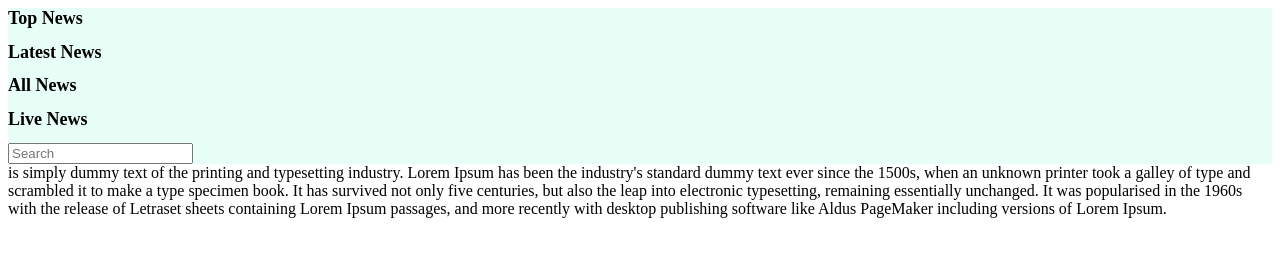
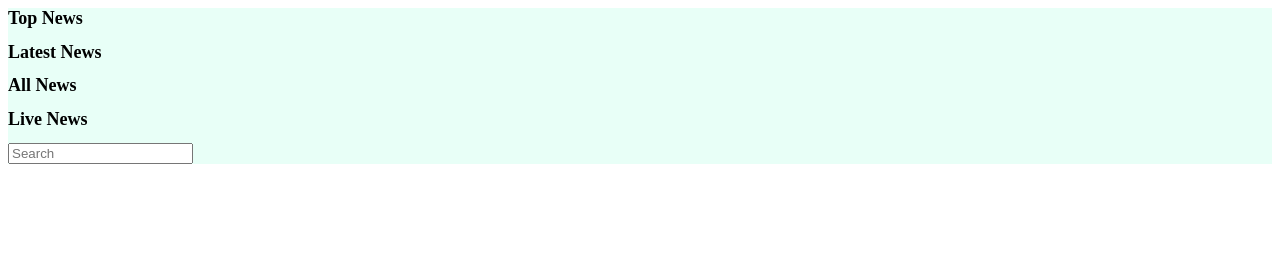
Before and after one commit to Anannyasharma17/coding2, a plain HTML site: page Template-U3C4/index.html in a window 1280 px wide. Drawn offline with Linux system fonts and the light colour scheme; no server answers.

Commit message:
Update index.html

```diff
--- a/Template-U3C4/index.html
+++ b/Template-U3C4/index.html
@@ -52,6 +52,3 @@ appendArticles(data, main)
 
 
 </script>
-
-
- is simply dummy text of the printing and typesetting industry. Lorem Ipsum has been the industry's standard dummy text ever since the 1500s, when an unknown printer took a galley of type and scrambled it to make a type specimen book. It has survived not only five centuries, but also the leap into electronic typesetting, remaining essentially unchanged. It was popularised in the 1960s with the release of Letraset sheets containing Lorem Ipsum passages, and more recently with desktop publishing software like Aldus PageMaker including versions of Lorem Ipsum.
```
